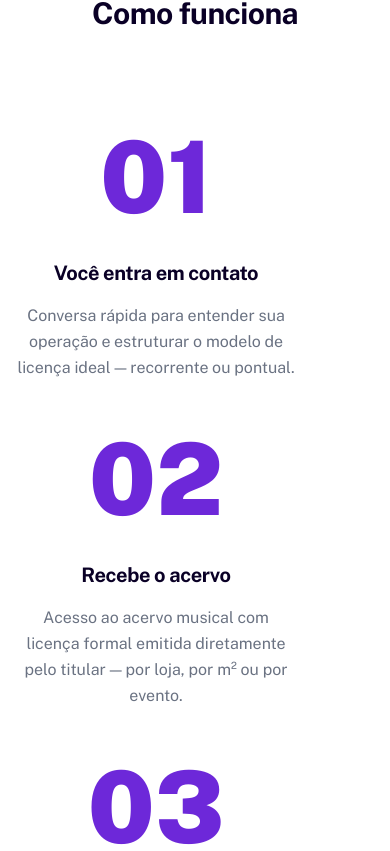
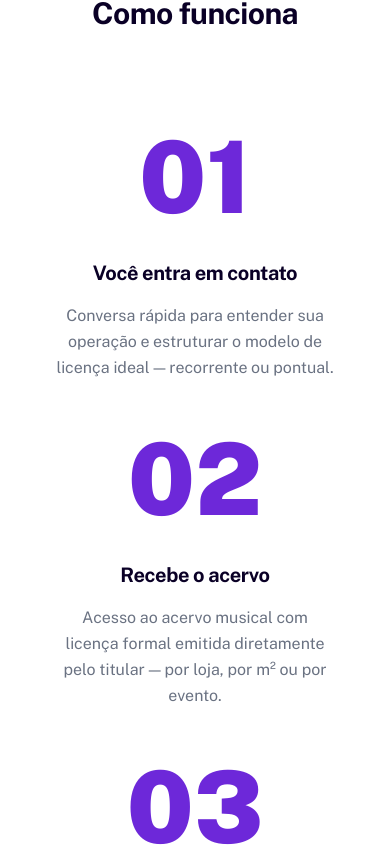
Before and after one commit to tecnologia-agencia-cow/lp-musica, a Next.js app: page / in a window 390 px wide. Shown: the part 8613-9464 px from the top of the page. Built offline with nearby package versions, Linux system fonts and the light colour scheme.

Commit message:
style: center items in HowItWorks step container on mobile

```diff
--- a/src/components/HowItWorks.tsx
+++ b/src/components/HowItWorks.tsx
@@ -28,7 +28,7 @@
           Como funciona
         </h2>
 
-        <div className="flex flex-col md:flex-row justify-between items-start gap-12 md:gap-0">
+        <div className="flex flex-col md:flex-row justify-between items-center md:items-start gap-12 md:gap-0">
           {steps.map((step, idx) => (
             <motion.div
               key={idx}
```
